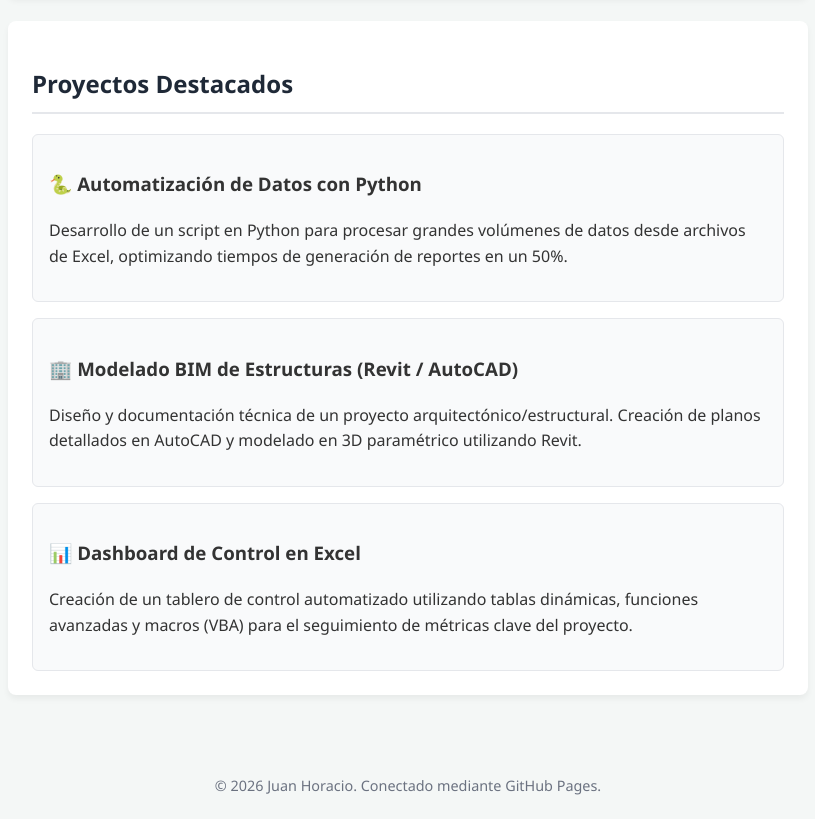
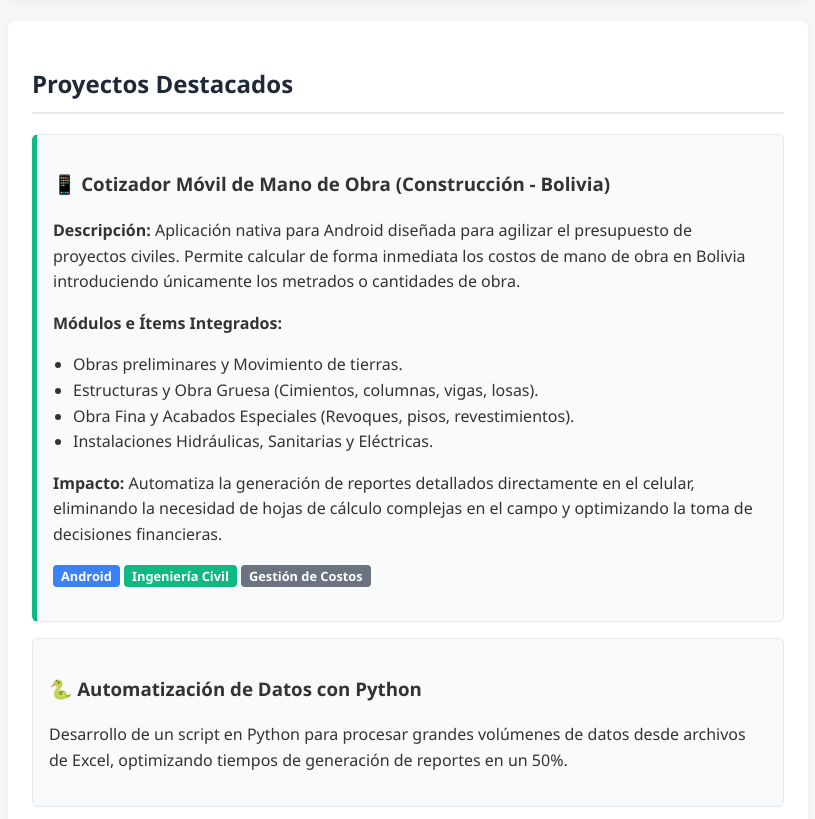
Before and after one commit to Juan-Horacio-quis/Juan-Horacio-quis.github.io, a plain HTML site: page index.html in a window 1280 px wide. Shown: the part 620-1439 px from the top of the page, without its empty margins (232-1047 px from the left). Drawn offline with Linux system fonts and the light colour scheme.

Commit message:
Update index.html

```diff
--- a/index.html
+++ b/index.html
@@ -45,6 +45,21 @@
         <section id="proyectos">
             <h2>Proyectos Destacados</h2>
 
+            <!-- PROYECTO DESTACADO: APP ANDROID COTIZADOR -->
+            <div class="project-card" style="border-left: 5px solid #10b981;">
+                <h3>📱 Cotizador Móvil de Mano de Obra (Construcción - Bolivia)</h3>
+                <p><strong>Descripción:</strong> Aplicación nativa para Android diseñada para agilizar el presupuesto de proyectos civiles. Permite calcular de forma inmediata los costos de mano de obra en Bolivia introduciendo únicamente los metrados o cantidades de obra.</p>
+                <p><strong>Módulos e Ítems Integrados:</strong></p>
+                <ul style="padding-left: 20px; margin: 0.5rem 0;">
+                    <li>Obras preliminares y Movimiento de tierras.</li>
+                    <li>Estructuras y Obra Gruesa (Cimientos, columnas, vigas, losas).</li>
+                    <li>Obra Fina y Acabados Especiales (Revoques, pisos, revestimientos).</li>
+                    <li>Instalaciones Hidráulicas, Sanitarias y Eléctricas.</li>
+                </ul>
+                <p><strong>Impacto:</strong> Automatiza la generación de reportes detallados directamente en el celular, eliminando la necesidad de hojas de cálculo complejas en el campo y optimizando la toma de decisiones financieras.</p>
+                <p style="margin-top: 0.5rem;"><span style="background: #3b82f6; color: white; padding: 2px 8px; border-radius: 4px; font-size: 0.8rem; font-weight: bold;">Android</span> <span style="background: #10b981; color: white; padding: 2px 8px; border-radius: 4px; font-size: 0.8rem; font-weight: bold;">Ingeniería Civil</span> <span style="background: #6b7280; color: white; padding: 2px 8px; border-radius: 4px; font-size: 0.8rem; font-weight: bold;">Gestión de Costos</span></p>
+            </div>
+
             <!-- PROYECTO 1: PYTHON -->
             <div class="project-card">
                 <h3>🐍 Automatización de Datos con Python</h3>
```
